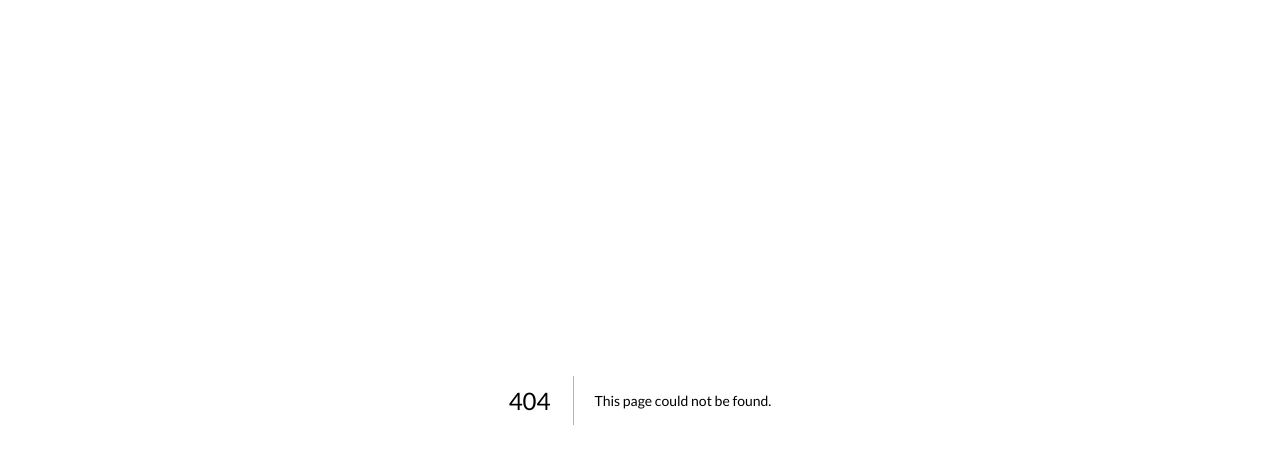
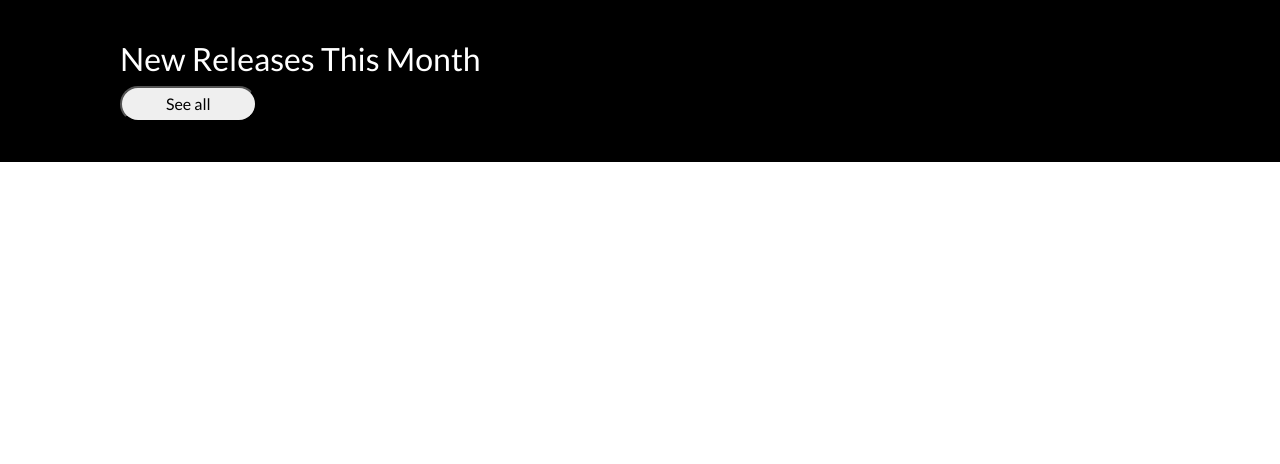
Before and after one commit to lambley/front-end-test, a Next.js app: page /components/NewReleases in a window 1280 px wide. Before the commit this address had no page. Shown: the top 464 px of the page. Built offline with nearby package versions, Linux system fonts and the light colour scheme.

Commit message:
add new release component

```diff
--- /dev/null
+++ b/pages/components/NewReleases.js
@@ -0,0 +1,14 @@
+const NewReleases = () => {
+  return (
+    <div className="newreleases-container">
+      <div className="newreleases-top-row">
+        <h2>New Releases This Month</h2>
+        <button className="button-rounded button-padding">
+          See all
+        </button>
+      </div>
+    </div>
+  );
+};
+
+export default NewReleases;
```
Also changed, not shown: pages/index.js (+13 -2 lines).
